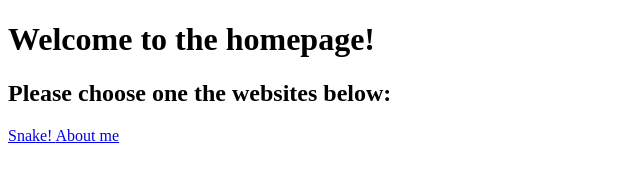
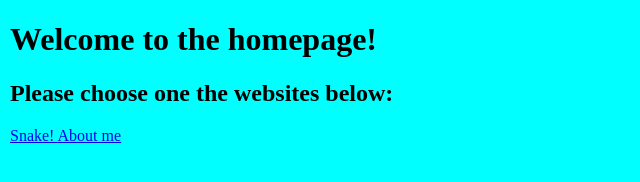
Before and after one commit to My-school-account-ig/Websiteeee, a plain HTML site: page index.html in a window 1280 px wide. Shown: the whole page, without its empty margins (0-640 px from the left). Drawn offline with Linux system fonts and the light colour scheme.

Commit message:
Update index.html

```diff
--- a/index.html
+++ b/index.html
@@ -2,6 +2,13 @@
 <html>
     <head>
         <title> Welcome to the homepage! </title>
+        <style>
+            body {
+                background-color: cyan;
+                margin: 10px;
+                text_font_family: origin;
+            }
+        </style>
     </head>
     <body>
         <h1> Welcome to the homepage! </h1>
```
